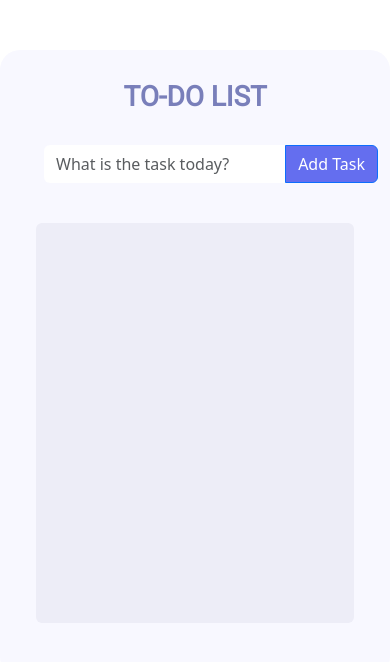
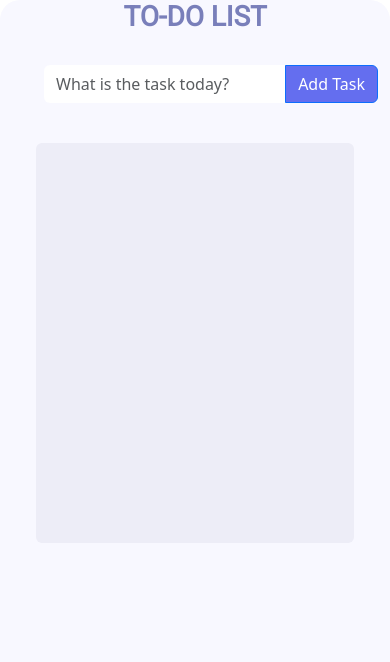
Before and after one commit to isaandrea12/ToDoList, a React (Vite) app: page / in a window 390 px wide. Shown: the top 662 px of the page. Built offline with nearby package versions, Linux system fonts and the light colour scheme.

Commit message:
Created media query for smaller devices.

```diff
--- a/src/index.css
+++ b/src/index.css
@@ -44,6 +44,10 @@ ul {
   margin-top: 40px;
   width: 50px;
   color: #414344 !important;
+}
+
+.input-taller {
+  height: 45px;
 }
 
 input:focus, input.form-control:focus {
@@ -97,3 +101,12 @@ input:focus, input.form-control:focus {
 .form-check-input[type='checkbox']:checked {
   background-color: #5660ee !important;
 }
+
+@media (max-width: 768px) {
+  .container {
+    height: 100vh;
+    width: 100vw;
+    margin: 0px;
+    padding: 0px;
+  }
+}
```
